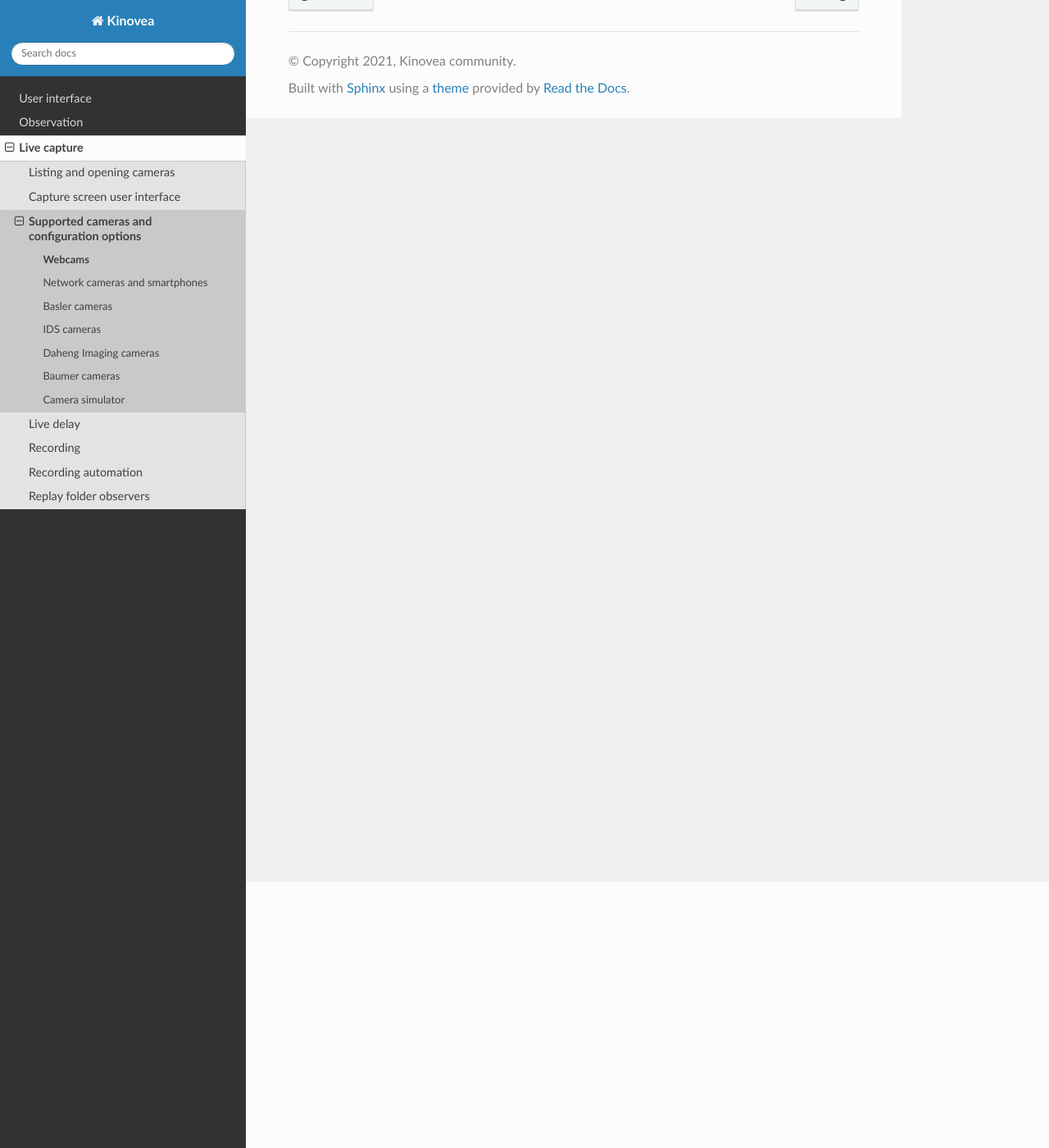
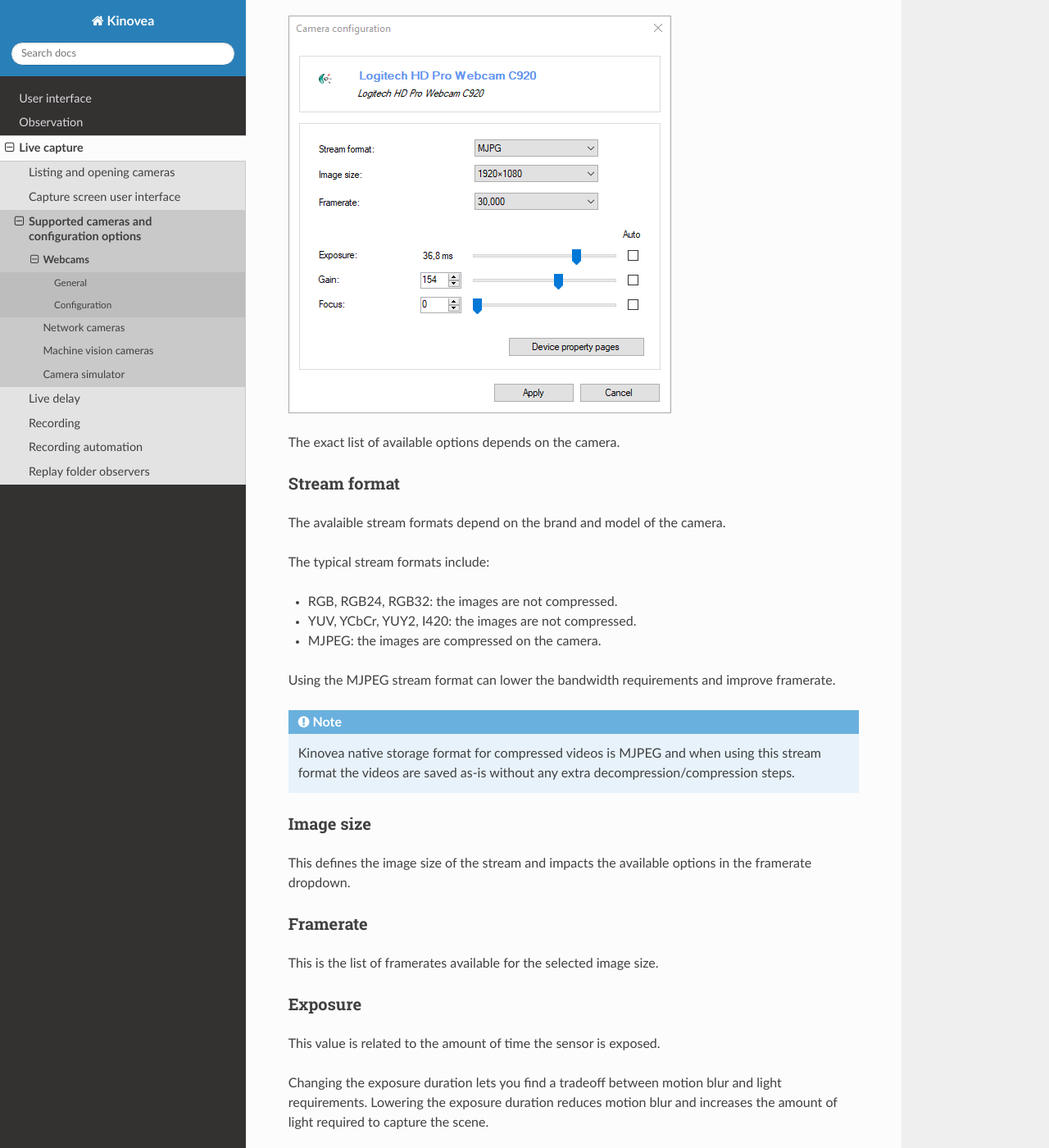
Before and after one commit to Kinovea/kinovea-docs, a Sphinx documentation site: the page built from source/capture/hardware/webcam.rst, in a window 1280 px wide and 1400 px high, scrolled down 325 px. Shown: the whole window at 82% size. Built offline with Sphinx 7.4.7 and the Read the Docs theme 2.0.0, drawn with Linux system fonts in a browser that asks for light colours; some of the changed text lies outside the part shown.

Commit message:
Reorg capture pages and flesh out webcams, network and camera simulator.

```diff
--- a/source/capture/hardware.rst
+++ b/source/capture/hardware.rst
@@ -4,12 +4,9 @@ Supported cameras and configuration options
 Kinovea supports various capture hardware as described in the following sections:
 
 .. toctree::
-    :maxdepth: 1
+    :maxdepth: 2
 
     hardware/webcam
     hardware/network
-    hardware/basler
-    hardware/ids
-    hardware/daheng
-    hardware/baumer
+    hardware/industrial
     hardware/simulator
--- a/source/capture/hardware/baumer.rst
+++ /dev/null
@@ -1,6 +0,0 @@
-
-Baumer cameras
-==============
-
-- Reference web site.
-- Configuration dialog.
--- a/source/capture/hardware/daheng.rst
+++ /dev/null
@@ -1,6 +0,0 @@
-
-Daheng Imaging cameras
-======================
-
-- Reference web site.
-- Configuration dialog.
--- a/source/capture/hardware/ids.rst
+++ /dev/null
@@ -1,6 +0,0 @@
-
-IDS cameras
-===========
-
-- Reference web site.
-- Configuration dialog.
--- a/source/capture/hardware/webcam.rst
+++ b/source/capture/hardware/webcam.rst
@@ -2,8 +2,65 @@
 Webcams
 =======
 
-- UVC compliant.
-- Installation / drivers.
-- Configuration dialog.
--- Exposition vagueness.
--- Device property page.
+General
+-------
+
+Kinovea supports USB video class (UVC) compliant devices. These devices include webcams, digital camcorders and analog video converters.
+
+Configuration
+-------------
+
+.. image:: /images/capture/config-webcam.png
+
+The exact list of available options depends on the camera.
+
+Stream format
+*************
+The avalaible stream formats depend on the brand and model of the camera.
+
+The typical stream formats include:
+
+- RGB, RGB24, RGB32: the images are not compressed.
+- YUV, YCbCr, YUY2, I420: the images are not compressed.
+- MJPEG: the images are compressed on the camera.
+
+Using the MJPEG stream format can lower the bandwidth requirements and improve framerate.
+
+.. note:: Kinovea native storage format for compressed videos is MJPEG and when using this stream format the videos are saved as-is without any extra decompression/compression steps.
+
+Image size
+**********
+This defines the image size of the stream and impacts the available options in the framerate dropdown.
+
+Framerate
+*********
+This is the list of framerates available for the selected image size.
+
+
+Exposure
+********
+
+This value is related to the amount of time the sensor is exposed.
+
+Changing the exposure duration lets you find a tradeoff between motion blur and light requirements.
+Lowering the exposure duration reduces motion blur and increases the amount of light required to capture the scene.
+
+For most cameras brands the unit of this value is not known and it is exposed as an arbitrary number.
+For some camera brands the value is shown in milliseconds if a special property is exposed by the driver or the values where derived manually.
+
+This value is a limiting factor for the framerate. If this value is too high the framerate is lowered automatically by the camera.
+
+Gain
+****
+This is the amount of amplification of the signal captured on the sensor.
+Increasing this value increases the apparent brightness but can introduce noise in the image.
+
+This value has no impact on the framerate.
+
+Focus
+*****
+This drives motorized lenses to adjust focus.
+
+Other options
+*********************
+Options that are not supported in Kinovea can be modified using the Device property pages button.
--- a/source/capture/livedelay.rst
+++ b/source/capture/livedelay.rst
@@ -2,6 +2,6 @@ Live delay
 ==========
 
 - describe the concept.
-- How to configure and interaction with memory buffer.
+- How to configure and how it interacts with the memory buffer.
 - interaction with recording mode.
 - pause & browse + shortcuts.
```
Also changed, not shown: source/capture/hardware/basler.rst (deleted, +0 -78 lines), source/capture/hardware/industrial.rst (added, +126 -0 lines), source/capture/hardware/network.rst (+26 -4 lines), source/capture/hardware/simulator.rst (+46 -3 lines), source/capture/userinterface.rst (+8 -7 lines), source/images/capture/addsimulator.png (added), source/images/capture/config-daheng.png (added), source/images/capture/config-ids.png (added), source/images/capture/config-network.png (added), source/images/capture/config-simulator.png (added), source/images/capture/config-webcam.png (added), source/images/capture/manualconnection.png (added).
